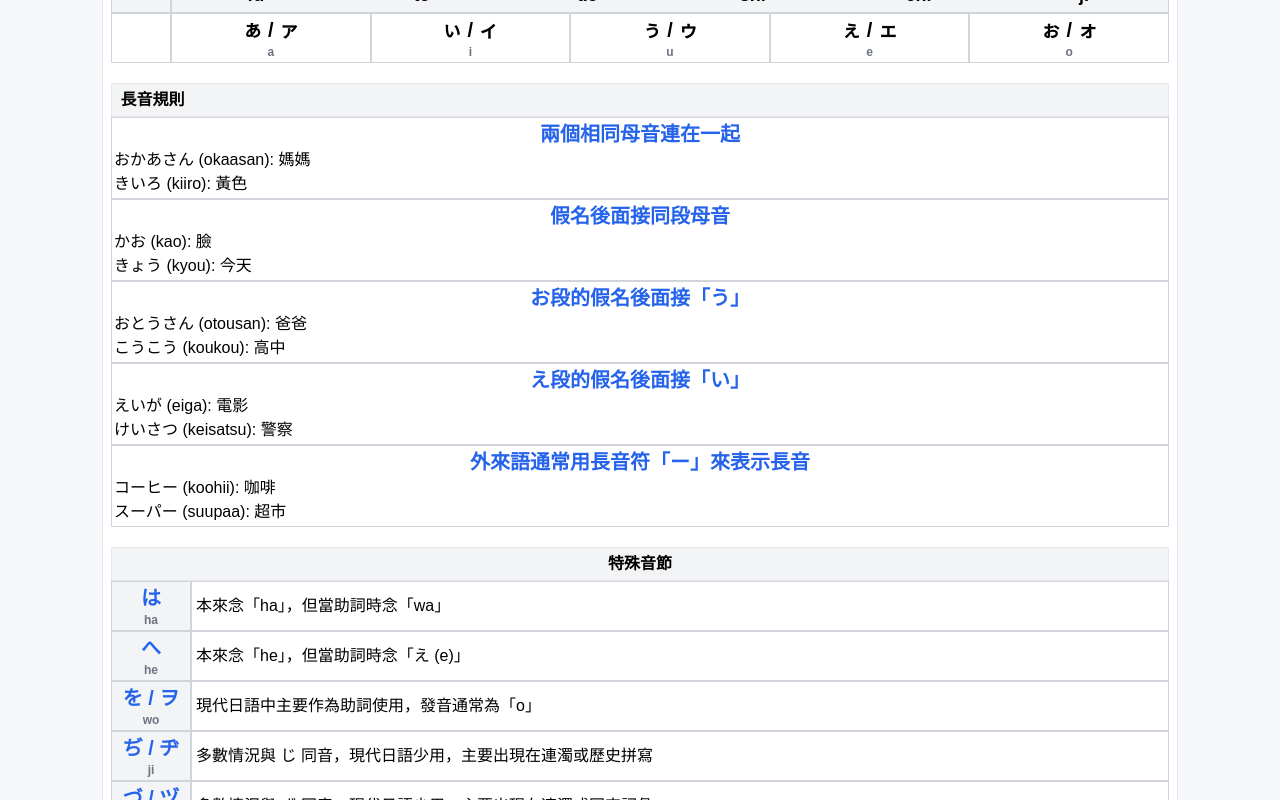
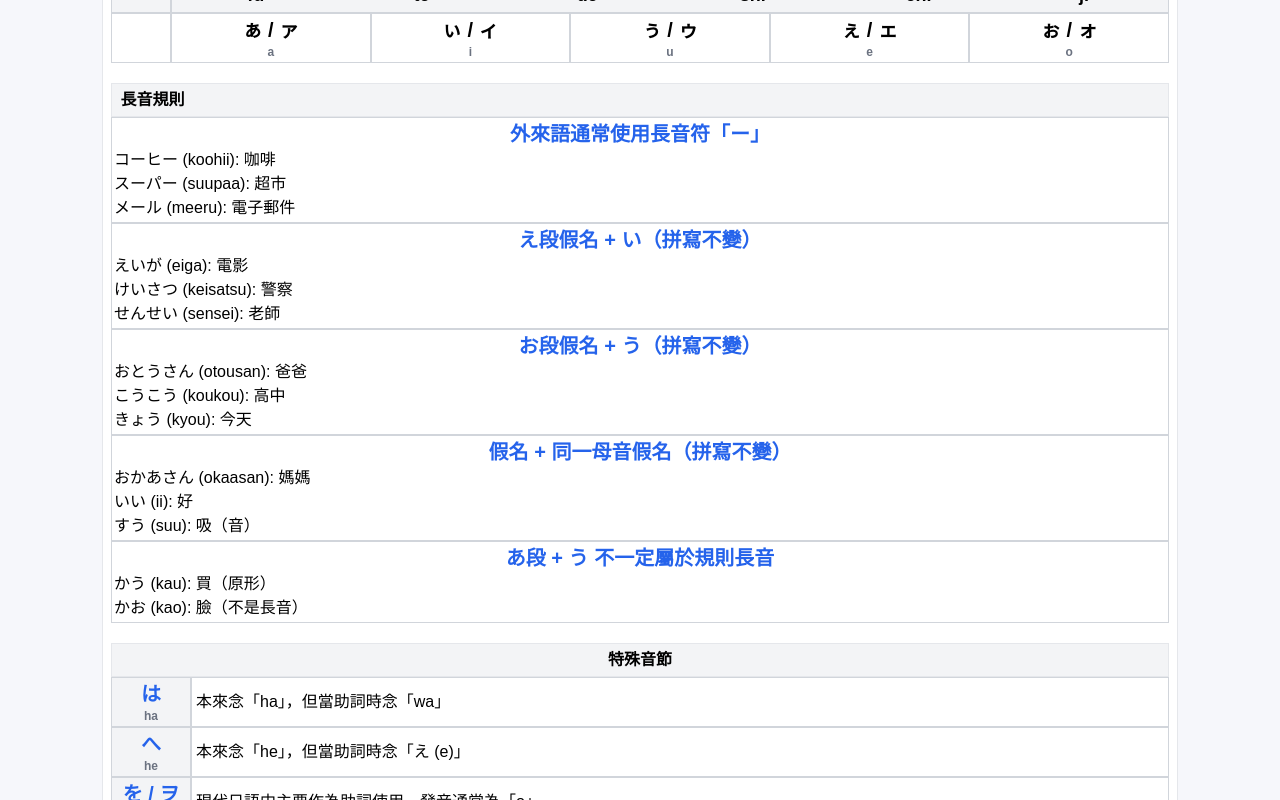
Before and after one commit to psplover16/Japanese_Word_Practice_Vue, a Vue app: page /letter-practice in a window 1280 px wide. Shown: the part 2120-2920 px from the top of the page. Built offline with nearby package versions, Linux system fonts and the light colour scheme.

Commit message:
0.1.9 調整長音規則

```diff
--- a/package.json
+++ b/package.json
@@ -1,7 +1,7 @@
 {
   "name": "jp_practice",
   "private": true,
-  "version": "0.1.8",
+  "version": "0.1.9",
   "type": "module",
   "scripts": {
     "dev": "vite",
--- a/src/constants/jpText.js
+++ b/src/constants/jpText.js
@@ -204,71 +204,56 @@ export const phonics = {
 
 export const longToneRule = [
   {
-    condition: "兩個相同母音連在一起",
+    type: "katakana",
+    condition: "外來語通常使用長音符「ー」",
+    note: "片假名一律用 ー 表示母音延長",
     example: [
-      {
-        word: "おかあさん (okaasan)",
-        meaning: "媽媽",
-      },
-      {
-        word: "きいろ (kiiro)",
-        meaning: "黃色",
-      }
+      { word: "コーヒー (koohii)", meaning: "咖啡" },
+      { word: "スーパー (suupaa)", meaning: "超市" },
+      { word: "メール (meeru)", meaning: "電子郵件" }
     ]
   },
   {
-    condition: "假名後面接同段母音",
+    type: "hiragana",
+    condition: "え段假名 + い（拼寫不變）",
+    note: "最常見長音之一，發音會拉長成 えー",
     example: [
-      {
-        word: "かお (kao)",
-        meaning: "臉",
-      },
-      {
-        word: "きょう (kyou)",
-        meaning: "今天",
-      }
+      { word: "えいが (eiga)", meaning: "電影" },
+      { word: "けいさつ (keisatsu)", meaning: "警察" },
+      { word: "せんせい (sensei)", meaning: "老師" }
     ]
   },
   {
-    condition: "お段的假名後面接「う」",
+    type: "hiragana",
+    condition: "お段假名 + う（拼寫不變）",
+    note: "最常見長音之一，發音會拉長成 おー",
     example: [
-      {
-        word: "おとうさん (otousan)",
-        meaning: "爸爸",
-      },
-      {
-        word: "こうこう (koukou)",
-        meaning: "高中",
-      }
+      { word: "おとうさん (otousan)", meaning: "爸爸" },
+      { word: "こうこう (koukou)", meaning: "高中" },
+      { word: "きょう (kyou)", meaning: "今天" }
+    ]
+  },
+
+  {
+    type: "hiragana",
+    condition: "假名 + 同一母音假名（拼寫不變）",
+    note: "兩個あ連在一起時形成長音",
+    example: [
+      { word: "おかあさん (okaasan)", meaning: "媽媽" },
+      { word: "いい (ii)", meaning: "好" },
+      { word: "すう (suu)", meaning: "吸（音）" },
     ]
   },
   {
-    condition: "え段的假名後面接「い」",
+    type: "exception",
+    condition: "あ段 + う 不一定屬於規則長音",
+    note: "例如 買う（かう）理論為 か・う 兩拍，但口語可能接近 かー",
     example: [
-      {
-        word: "えいが (eiga)",
-        meaning: "電影",
-      },
-      {
-        word: "けいさつ (keisatsu)",
-        meaning: "警察",
-      }
-    ]
-  },
-  {
-    condition: "外來語通常用長音符「ー」來表示長音",
-    example: [
-      {
-        word: "コーヒー (koohii)",
-        meaning: "咖啡",
-      },
-      {
-        word: "スーパー (suupaa)",
-        meaning: "超市",
-      }
+      { word: "かう (kau)", meaning: "買（原形）" },
+      { word: "かお (kao)", meaning: "臉（不是長音）" }
     ]
   }
-]
+];
 
 export const youon = [
   {
```
